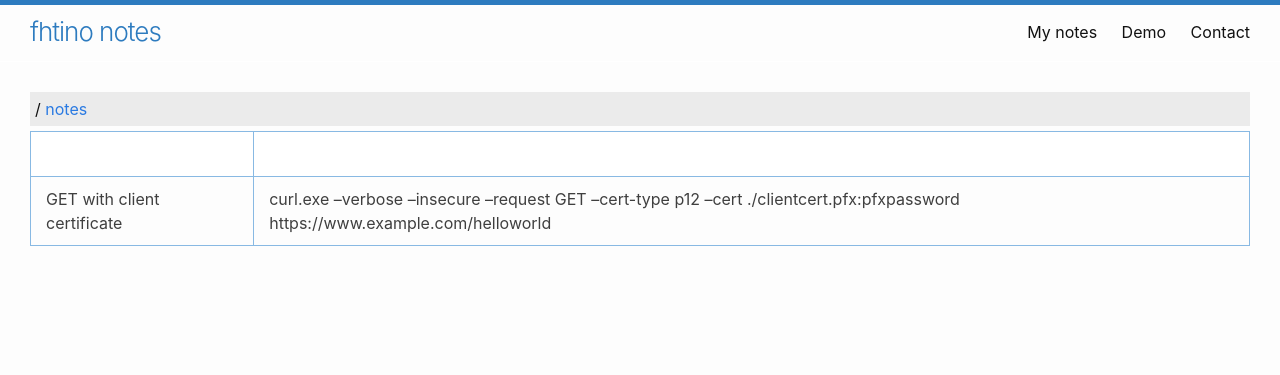
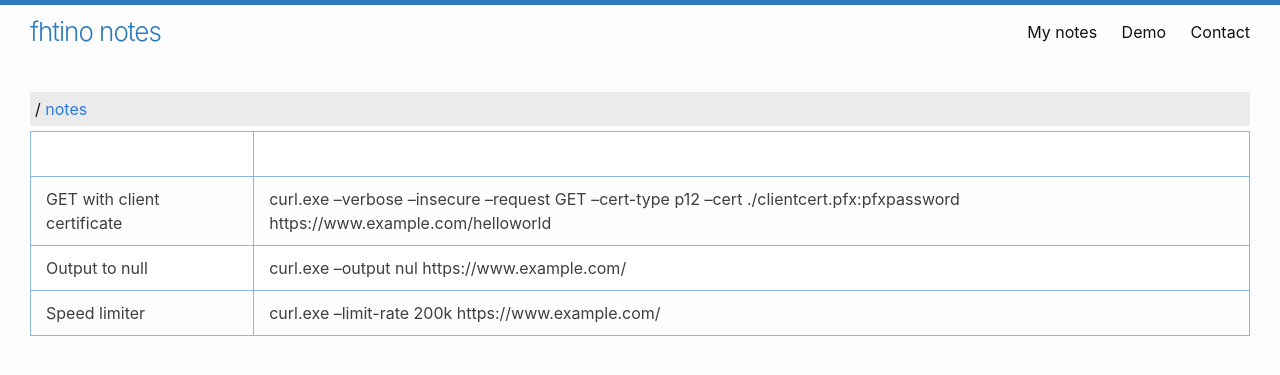
Before and after one commit to fhtino/fhtino.github.io, a Jekyll site: the page built from notes/curl.md, in a window 1280 px wide. Shown: the top 375 px of the page. Built offline with Jekyll 4.4.1, drawn with Linux system fonts in a browser that asks for light colours.

Commit message:
Update curl.md

```diff
--- a/notes/curl.md
+++ b/notes/curl.md
@@ -5,3 +5,5 @@ layout: notes
 |  |  |
 | -- | -- |
 | GET with client certificate | curl.exe --verbose --insecure --request GET --cert-type p12 --cert ./clientcert.pfx:pfxpassword https://www.example.com/helloworld |
+| Output to null | curl.exe --output nul https://www.example.com/  |
+| Speed limiter  | curl.exe --limit-rate 200k https://www.example.com/ |
```
